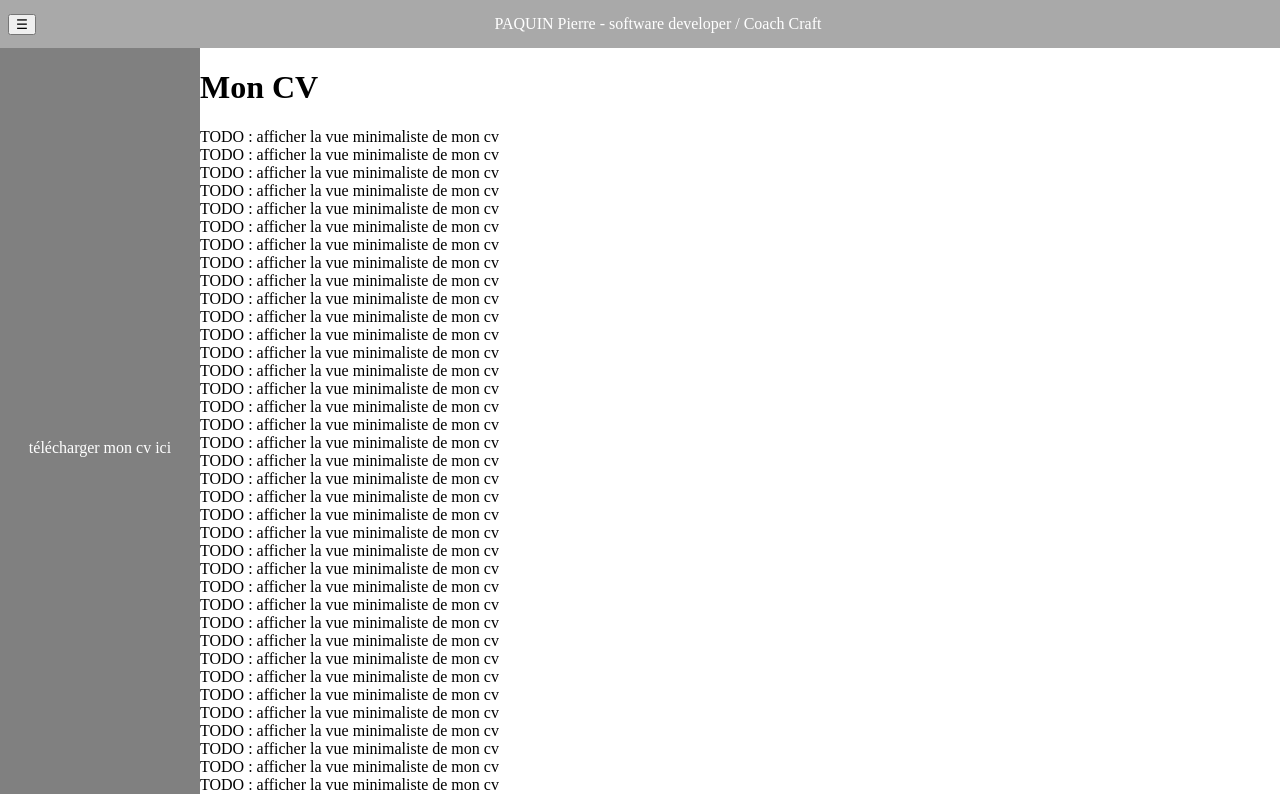
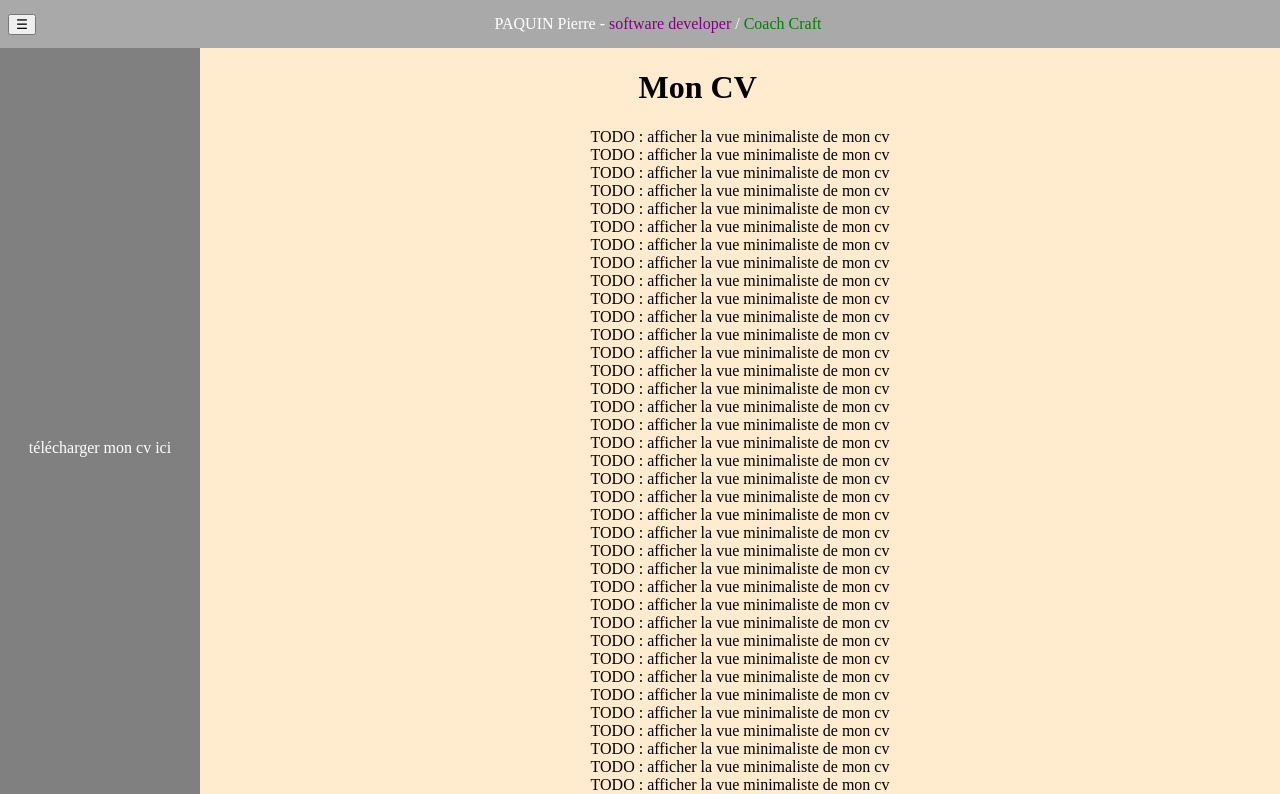
Before and after one commit to paq1/pierre-paquin-frontend, an Angular app: page /cv in a window 1280 px wide. Shown: the top 794 px of the page. Built offline with nearby package versions, Linux system fonts and the light colour scheme.

Commit message:
wip(menu): clean

```diff
--- a/src/app/pages/cv/cv.component.html
+++ b/src/app/pages/cv/cv.component.html
@@ -9,8 +9,10 @@
     </div>
   </div>
 
+
+  <div style="display: flex;justify-content: center; align-items: center;">
     <div style="margin-left: 200px; display: flex; flex-direction: column;">
-    <h1>Mon CV</h1>
+      <h1 style="margin-left: 48px">Mon CV</h1>
 
       <span>TODO : afficher la vue minimaliste de mon cv</span>
       <span>TODO : afficher la vue minimaliste de mon cv</span>
@@ -80,5 +82,8 @@
       <span>TODO : afficher la vue minimaliste de mon cv</span>
       <span>TODO : afficher la vue minimaliste de mon cv</span>
     </div>
+  </div>
+
+
 
 </div>
--- a/src/app/pages/shared/menu/menu.component.html
+++ b/src/app/pages/shared/menu/menu.component.html
@@ -2,17 +2,17 @@
   <div style="display: flex; flex-direction: row; align-items: center; height: 48px">
     <button style="margin-left: 8px" (click)="onClickMenuBurger()">☰</button>
     <div style="display: flex; justify-content: center; align-items: center; width: 100%">
-      <span style="color: white">PAQUIN Pierre - software developer / Coach Craft</span>
+      <span style="color: white">PAQUIN Pierre - <span style="color: purple;">software developer</span> / <span style="color: green">Coach Craft</span></span>
     </div>
   </div>
 
   @if (isActif) {
-    <div>
-      <ul style="list-style-type: none; color: white">
-        <li><a class="paq-link" (click)="onClickHome()">Home</a></li>
-        <li><a class="paq-link" (click)="onClickCv()">Mon CV</a></li>
-        <li><a class="paq-link" (click)="onClickPortfolio()">Mon Portfolio</a></li>
-        <li><a class="paq-link" href="https://www.doggoverse.fr">Mon entreprise (site Doggoverse)</a></li>
+    <div style="display: flex; justify-content: center; width: 100%">
+      <ul style="list-style-type: none; color: white; display: flex; flex-direction: column; justify-content: center; width: 100%">
+        <li style="display: flex; justify-content: center;"><a class="paq-link" (click)="onClickHome()">Home</a></li>
+        <li style="display: flex; justify-content: center;"><a class="paq-link" (click)="onClickCv()">Mon CV</a></li>
+        <li style="display: flex; justify-content: center;"><a class="paq-link" (click)="onClickPortfolio()">Mon Portfolio</a></li>
+        <li style="display: flex; justify-content: center;"><a class="paq-link" href="https://www.doggoverse.fr">Mon entreprise (site Doggoverse)</a></li>
       </ul>
     </div>
   }
--- a/src/styles.scss
+++ b/src/styles.scss
@@ -4,6 +4,7 @@ html,
 body {
   height: 100%;
   margin: 0;
+  background-color: blanchedalmond;
 }
 
 .u-txt-white {
```
Lines whose indentation alone changed are shown as unchanged.
